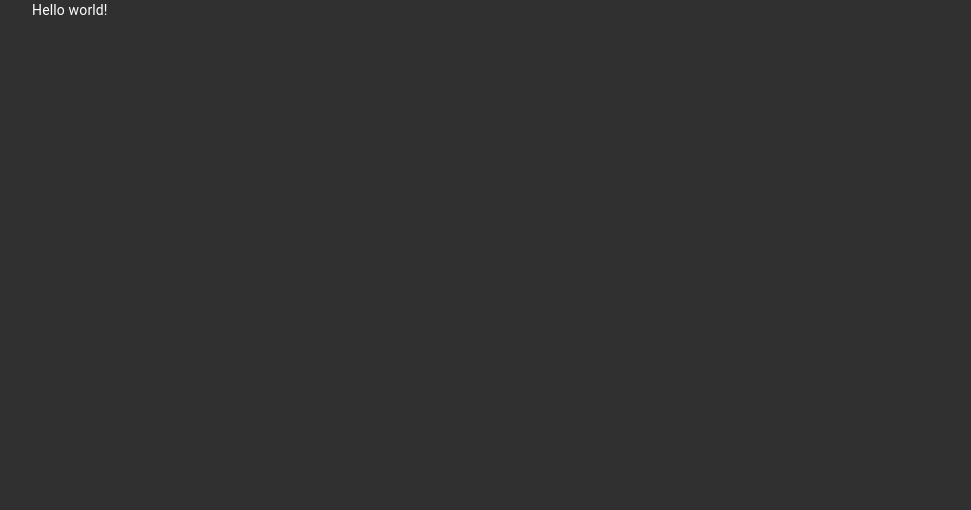
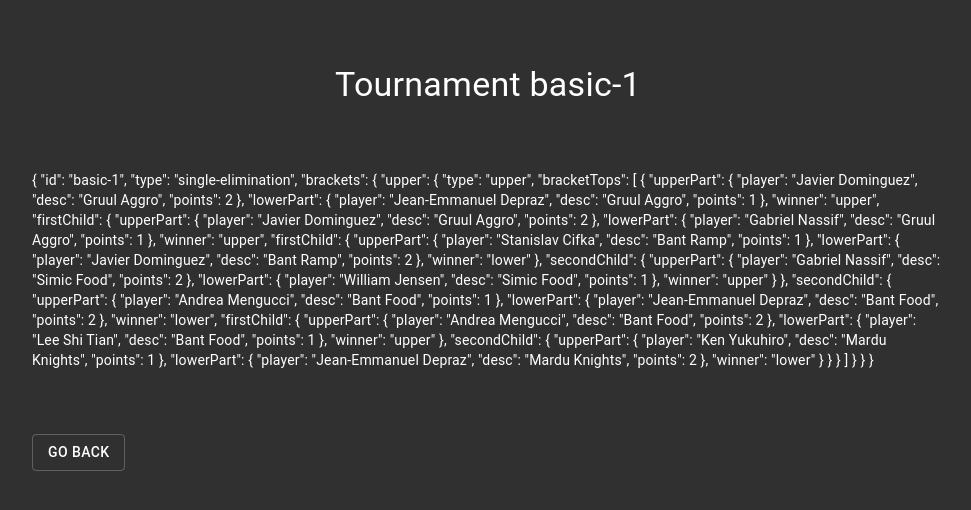
Before and after one commit to phaux/tournament-app, a React (Vite) app: page /tournaments/basic-1 in a window 1280 px wide. Shown: the top 510 px of the page, without its empty margins (152-1123 px from the left). Built offline with nearby package versions, Linux system fonts and the light colour scheme; data requests are answered from the project's data file.

Commit message:
add routing

```diff
--- a/src/App.tsx
+++ b/src/App.tsx
@@ -2,6 +2,9 @@ import { Container, createMuiTheme, CssBaseline } from "@material-ui/core"
 import { lightBlue, pink } from "@material-ui/core/colors"
 import { ThemeProvider } from "@material-ui/styles"
 import * as React from "react"
+import { BrowserRouter, Redirect, Route, Switch } from "react-router-dom"
+import { NotFound } from "./common/NotFound"
+import { Spinner } from "./common/Spinner"
 
 const theme = createMuiTheme({
   palette: {
@@ -11,11 +14,25 @@ const theme = createMuiTheme({
   },
 })
 
+const TournamentList = React.lazy(() => import("./tournaments/TournamentList"))
+const TournamentView = React.lazy(() => import("./tournaments/TournamentView"))
+
 export function App() {
   return (
     <ThemeProvider theme={theme}>
       <CssBaseline />
-      <Container maxWidth="md">Hello world!</Container>
+      <Container maxWidth="md">
+        <BrowserRouter>
+          <React.Suspense fallback={<Spinner />}>
+            <Switch>
+              <Route path="/tournaments" exact children={<TournamentList />} />
+              <Route path="/tournaments/:tournamentId" exact children={<TournamentView />} />
+              <Route path="/" exact children={<Redirect to="/tournaments" />} />
+              <Route path="*" children={<NotFound />} />
+            </Switch>
+          </React.Suspense>
+        </BrowserRouter>
+      </Container>
     </ThemeProvider>
   )
 }
--- /dev/null
+++ b/src/common/NotFound.tsx
@@ -0,0 +1,14 @@
+import { Box, Button, Typography } from "@material-ui/core"
+import * as React from "react"
+import { Link } from "react-router-dom"
+
+export function NotFound() {
+  return (
+    <Box m={4} textAlign="center">
+      <Typography variant="h4">Not found</Typography>
+      <Button component={Link} to="/">
+        Go Back
+      </Button>
+    </Box>
+  )
+}
--- /dev/null
+++ b/src/common/Spinner.tsx
@@ -0,0 +1,10 @@
+import { Box, CircularProgress } from "@material-ui/core"
+import * as React from "react"
+
+export function Spinner() {
+  return (
+    <Box m={4} textAlign="center">
+      <CircularProgress />
+    </Box>
+  )
+}
--- a/src/common/api.ts
+++ b/src/common/api.ts
@@ -1,3 +1,18 @@
+import { useQuery } from "react-query"
+
+const API_URL = "http://localhost:3000/"
+
+export function useApi<T = unknown>(endpoint: string) {
+  const { data } = useQuery([endpoint], async (endpoint) => {
+    const url = new URL(endpoint, API_URL).href
+    const res = await fetch(url)
+    // TODO: handle res.ok != true
+    const data = (await res.json()) as T
+    return data
+  })
+  return data
+}
+
 export interface Tournament {
   id: string
   type: "single-elimination" | "double-elimination" | "double-elimination-finals"
--- /dev/null
+++ b/src/tournaments/TournamentList.tsx
@@ -0,0 +1,40 @@
+import { Box, Button, Grid, Typography } from "@material-ui/core"
+import * as React from "react"
+import { Link } from "react-router-dom"
+import { Tournament, useApi } from "../common/api"
+import { Spinner } from "../common/Spinner"
+
+export default function IndexScreen() {
+  const tournaments = useApi<Tournament[]>("tournaments")
+
+  return (
+    <>
+      <Box my={8}>
+        <Typography variant="h4" align="center">
+          Tournaments
+        </Typography>
+      </Box>
+
+      {tournaments != null ? (
+        <Box my={8}>
+          <Grid container spacing={2}>
+            {[...tournaments].map((tournament) => (
+              <Grid key={tournament.id} item xs={12} sm={6} md={4}>
+                <Button
+                  component={Link}
+                  to={`/tournaments/${tournament.id}`}
+                  variant="outlined"
+                  fullWidth
+                >
+                  {tournament.id}
+                </Button>
+              </Grid>
+            ))}
+          </Grid>
+        </Box>
+      ) : (
+        <Spinner />
+      )}
+    </>
+  )
+}
--- /dev/null
+++ b/src/tournaments/TournamentView.tsx
@@ -0,0 +1,35 @@
+import { Box, Button, Typography } from "@material-ui/core"
+import * as React from "react"
+import { useParams } from "react-router"
+import { Link } from "react-router-dom"
+import { Tournament, useApi } from "../common/api"
+import { Spinner } from "../common/Spinner"
+
+export default function TournamentView() {
+  const { tournamentId } = useParams<Record<string, string>>()
+  const tournament = useApi<Tournament>(`tournaments/${tournamentId}`)
+
+  return (
+    <>
+      <Box my={8}>
+        <Typography variant="h4" align="center">
+          Tournament {tournamentId}
+        </Typography>
+      </Box>
+
+      {tournament != null ? (
+        <Box my={8}>
+          <Typography variant="body2">{JSON.stringify(tournament, null, 2)}</Typography>
+        </Box>
+      ) : (
+        <Spinner />
+      )}
+
+      <Box my={8}>
+        <Button component={Link} variant="outlined" to="..">
+          Go Back
+        </Button>
+      </Box>
+    </>
+  )
+}
```
